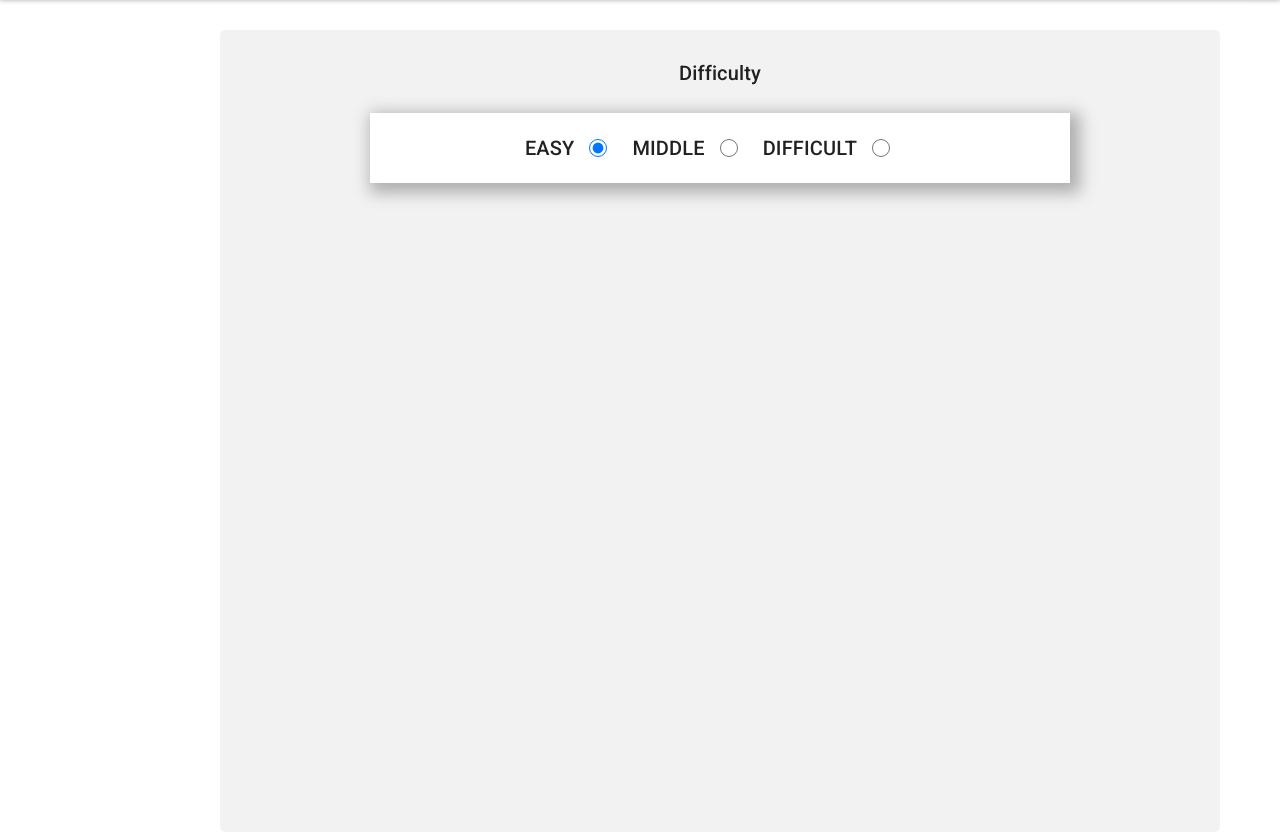
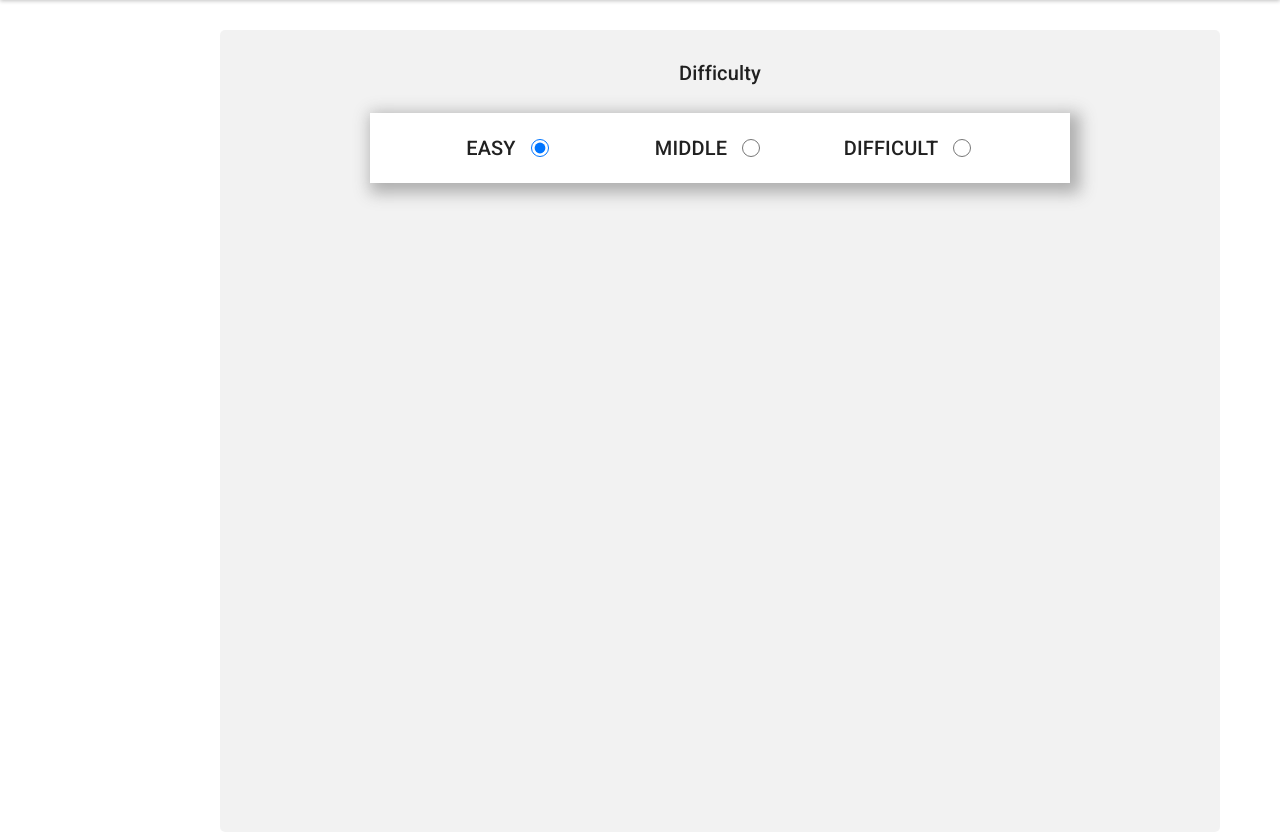
Before and after one commit to Lenko-Igor/match-match-game, a website built with webpack: page src/index.html in a window 1280 px wide. Both pictures are taken after a click on the item "Game Settings". Shown: the part 67-899 px from the top of the page. Built offline with nearby package versions, Linux system fonts and the light colour scheme; files whose address does not match are found by name.

Commit message:
fix: select difficulty

```diff
--- a/setting.json
+++ b/setting.json
@@ -1,7 +1,6 @@
 {
   "images": {
-    "auto": ["audi.jpg", "volvo.jpg", "mercedes.jpg", "honda.jpg", "bmw.jpg", "reno.jpg", "cadilac.jpg", "tesla.jpg"],
-    "animal": ["", ""]
+    "auto": ["audi.jpg", "volvo.jpg", "mercedes.jpg", "honda.jpg", "bmw.jpg", "reno.jpg", "cadilac.jpg", "tesla.jpg"]
   },
   "difficulty": {
     "easy": 4,
--- /dev/null
+++ b/src/components/interface-modules/Interfaces.ts
@@ -0,0 +1,16 @@
+export interface SettingData {
+  image?: {
+    auto: string[]
+  },
+  difficulty?: {
+    easy: number,
+    middle: number,
+    difficult: number
+  }
+}
+
+export interface RegistrationData {
+  firstName: string,
+  lastName: string,
+  email: string,
+}
--- a/src/components/settings-page/settings.scss
+++ b/src/components/settings-page/settings.scss
@@ -23,6 +23,11 @@
     display: flex;
     justify-content: center;
     align-items: center;
+    .setting-select__wrap {
+      width: 200px;
+      display: flex;
+      justify-content: center;
+      align-items: center;
       .setting-select__title {
         margin-right: 15px;
         font-style: normal;
@@ -42,3 +47,4 @@
       }
     }
   }
+}
--- a/src/components/settings-page/settings.ts
+++ b/src/components/settings-page/settings.ts
@@ -2,8 +2,11 @@ import './settings.css';
 import BaseComponent from '../../base-component';
 
 export default class SettingsPage extends BaseComponent{
+  public difficulty: string;
+
   constructor() {
     super();
+    this.difficulty = 'easy';
   }
 
   getPage(): HTMLElement {
@@ -11,28 +14,49 @@ export default class SettingsPage extends BaseComponent{
   }
 
   createMain(): HTMLElement {
+    const props: string[] = ['easy', 'middle', 'difficult'];
     const main = this.createElement('main', ['main'], '');
     const container = this.createElement('div', ['container', 'main-container'], '');
     const wrapContent = this.createElement('div', ['setting-content'], '');
+    const title = this.createElement('h2', ['setting-title'], '');
+    const form = this.createElement('form', ['setting-feild'], '');
 
-    wrapContent.innerHTML = this.createContent();
+    title.innerHTML = 'Difficulty';
+    wrapContent.append(title);
+    props.forEach(prop => {
+      form.append(this.createInputBlock(prop));
+    });
+    wrapContent.append(form);
     container.append(wrapContent);
     main.append(container);
     return main;
   }
 
-  createContent():string {
-    const content = `
-      <h2 class="setting-title">Difficulty</h2>
-      <form class="setting-feild">
-        <label class="setting-select__title" for="easy">easy</label>
-        <input class="setting-select" type="radio" name="difficulty" id="easy" checked>
-        <label class="setting-select__title" for="middle">middle</label>
-        <input class="setting-select" type="radio" name="difficulty" id="middle">
-        <label class="setting-select__title" for="difficult">difficult</label>
-        <input class="setting-select" type="radio" name="difficulty" id="difficult">
-      </form>
-    `;
-    return content;
+  createInputBlock(text: string): HTMLElement {
+    const wrap = this.createElement('div', ['setting-select__wrap'], '');
+    const label = this.createElement('label', ['setting-select__title'], '');
+    const input = this.createElement('input', ['setting-select'], text);
+
+    label.setAttribute('for', text);
+    label.innerHTML = text;
+    input.setAttribute('name', 'difficulty');
+    input.setAttribute('type', 'radio');
+    input.id = text;
+    input.addEventListener('change', () => {
+      this.difficulty = input.id
+    });
+
+    if (text === this.difficulty ) {
+      input.setAttribute('checked', 'checked');
+    }
+
+    wrap.append(label);
+    wrap.append(input);
+
+    return wrap;
+  }
+
+  getValueDifficulty(): string {
+    return this.difficulty
   }
 }
--- a/src/mvc.ts
+++ b/src/mvc.ts
@@ -5,6 +5,7 @@ import ScorePage from './components/score/score';
 import SettingsPage from './components/settings-page/settings'
 import RegistrationForm from './components/registration/registration-form';
 import GamePage from './components/game/game';
+import { SettingData, RegistrationData } from './components/interface-modules/Interfaces'
 
 
 export default function mvc(app: HTMLElement) {
@@ -16,7 +17,7 @@ export default function mvc(app: HTMLElement) {
     readonly header: Header;
     readonly AboutPage: HTMLElement;
     readonly ScorePage: HTMLElement;
-    readonly SettingsPage: HTMLElement;
+    readonly Settings: SettingsPage;
     readonly Game: GamePage;
 
     constructor(app: HTMLElement) {
@@ -26,7 +27,7 @@ export default function mvc(app: HTMLElement) {
       this.header = new Header();
       this.AboutPage = new AboutPage().getPage();
       this.ScorePage = new ScorePage().getPage();
-      this.SettingsPage = new SettingsPage().getPage();
+      this.Settings = new SettingsPage();
       this.Game = new GamePage();
       this.init();
     }
@@ -53,7 +54,7 @@ export default function mvc(app: HTMLElement) {
         this.showPage(this.ScorePage);
       }
       if (item.classList.contains('item-setting')) {
-        this.showPage(this.SettingsPage);
+        this.showPage(this.Settings.getPage());
       }
     }
 
@@ -154,17 +155,19 @@ export default function mvc(app: HTMLElement) {
   // Model
   class Model {
     private view: View;
-    data: any[];   // переделать как-то на объект
+    private regData: RegistrationData;
     private arrElementsPressed: Element[];
-    private props: any[];
+    private imagesForGame: string[];
     private difficulty: string;
+    private settingData: SettingData
 
     constructor(view: View){
       this.view = view;
-      this.data = [{firstName: '', lastName: '', email: ''}];  // переделать как-то на объект
+      this.regData = {firstName: '', lastName: '', email: ''};
       this.arrElementsPressed = [];
-      this.props = [];
-      this.difficulty = 'easy';
+      this.imagesForGame = [];
+      this.settingData = {};
+      this.difficulty = this.view.Settings.getValueDifficulty();
       this.init();
       this.getDataSettings()
     }
@@ -196,19 +199,19 @@ export default function mvc(app: HTMLElement) {
 
       if (id === 'firstName' || id === 'lastName') {
         if (regName.test(value)) {
-          this.fillDataArray(id, value);
+          this.regData[id] = value;
           this.view.showStatusInput(id, true);
         } else {
-          this.fillDataArray(id, '');
+          this.regData[id] = '';
           this.view.showStatusInput(id, false);
         }
       }
       if (id === 'email') {
         if (regEmail.test(value)) {
-          this.fillDataArray(id, value);
+          this.regData[id] = value;
           this.view.showStatusInput(id, true);
         } else {
-          this.fillDataArray(id, '');
+          this.regData[id] = '';
           this.view.showStatusInput(id, false);
         }
       }
@@ -218,19 +221,11 @@ export default function mvc(app: HTMLElement) {
     checkValueData(): boolean {
       let result = false;
 
-      this.data.forEach((data) => {
-        if (data.firstName && data.lastName && data.email) {
+      if (this.regData.firstName && this.regData.lastName && this.regData.email) {
           result = !result;
-        }
-      });
+      }
 
       return result;
-    }
-
-    fillDataArray(id: string, value: string) {
-      this.data.forEach((data) => {
-        data[id] = value;
-      });
     }
 
     getStatusDisabledButton(status: boolean) {
@@ -241,12 +236,13 @@ export default function mvc(app: HTMLElement) {
       if (this.checkValueData()) {
         this.closeModalWindow();
         this.view.showStartGameButton();
-        this.view.showAvatarName(this.data[0].firstName);
+        this.view.showAvatarName(this.regData.firstName);
       }
     }
 
     getStartGame() {
-      this.view.showGamePage(this.props, this.difficulty);
+      this.imagesForGame = this.getPropsForGame(this.settingData, this.view.Settings.getValueDifficulty());
+      this.view.showGamePage(this.imagesForGame, this.view.Settings.getValueDifficulty());
       this.view.showStartTimer();
       this.view.showStartStopGameButton('stopGame', 'stop game');
 
@@ -256,6 +252,7 @@ export default function mvc(app: HTMLElement) {
     }
 
     getStopGame() {
+      this.arrElementsPressed = [];
       this.view.showStartStopGameButton('startGame', 'start game');
       this.view.showStopTimer();
     }
@@ -263,7 +260,7 @@ export default function mvc(app: HTMLElement) {
     async getDataSettings() {
       const rect = await fetch('../setting.json');
       const data = await rect.json();
-      this.props = this.getPropsForGame(data, this.difficulty);
+      this.settingData = data
     }
 
     getPropsForGame(data: any, difficulty: string): string[] {
@@ -320,6 +317,7 @@ export default function mvc(app: HTMLElement) {
       const regBtn = this.app.querySelector('#regBtn');
       const inputs = modalWindow?.querySelectorAll('input');
       const menuButtons = this.app.querySelectorAll('.header-menu__item');
+
 
       // get event on modal window
       addBtn?.addEventListener('click', () => {
@@ -394,8 +392,6 @@ export default function mvc(app: HTMLElement) {
     clickStopGame() {
       this.model.getStopGame();
     }
-
-
   }
 
   const view = new View(app);
```
Also changed, not shown: dist/bundle.js, dist/main.css, src/components/settings-page/settings.css, 1 other file. Lines whose indentation alone changed are shown as unchanged.
